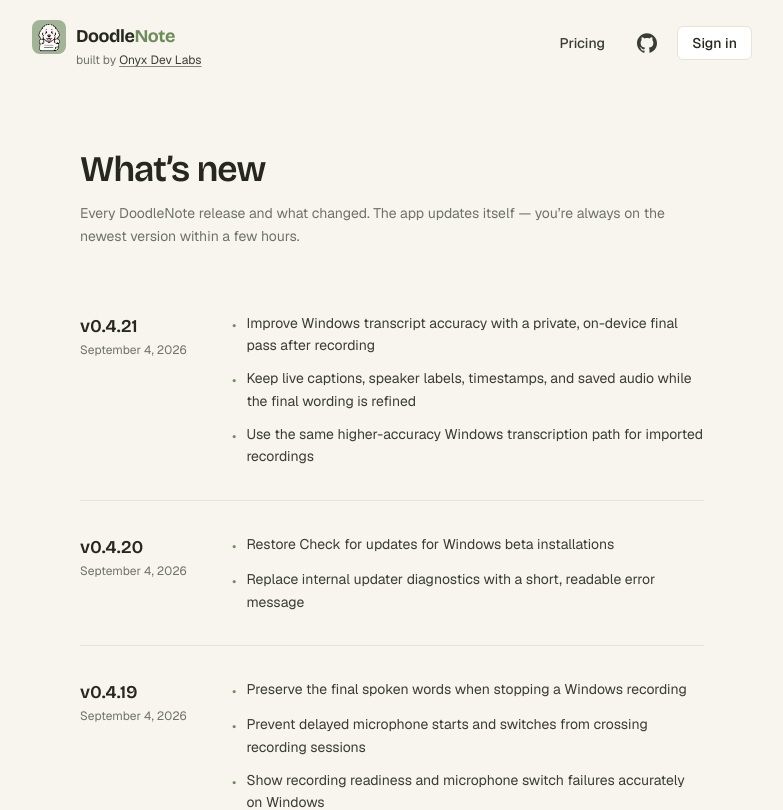
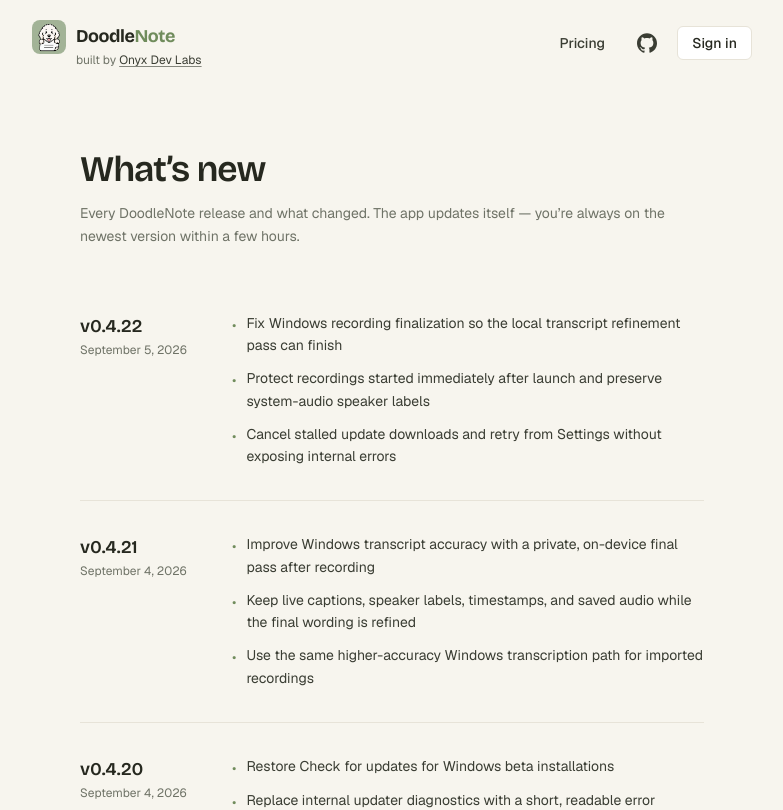
Before and after one commit to Onyx-Dev-Labs/doodle-note, a Next.js app in the folder apps/web/: page /changelog in a window 1280 px wide. Shown: the top 810 px of the page, without its empty margins (248-1031 px from the left). Built offline with nearby package versions, Linux system fonts and the light colour scheme.

Commit message:
chore(release): prepare Windows 0.4.22 beta validation

```diff
--- a/apps/web/app/changelog/page.tsx
+++ b/apps/web/app/changelog/page.tsx
@@ -8,6 +8,15 @@
   date: string;
   highlights: string[];
 }> = [
+  {
+    version: "0.4.22",
+    date: "September 5, 2026",
+    highlights: [
+      "Fix Windows recording finalization so the local transcript refinement pass can finish",
+      "Protect recordings started immediately after launch and preserve system-audio speaker labels",
+      "Cancel stalled update downloads and retry from Settings without exposing internal errors",
+    ],
+  },
   {
     version: "0.4.21",
     date: "September 4, 2026",
```
Also changed, not shown: 3 other files (tests, documents, lock files or other folders).
